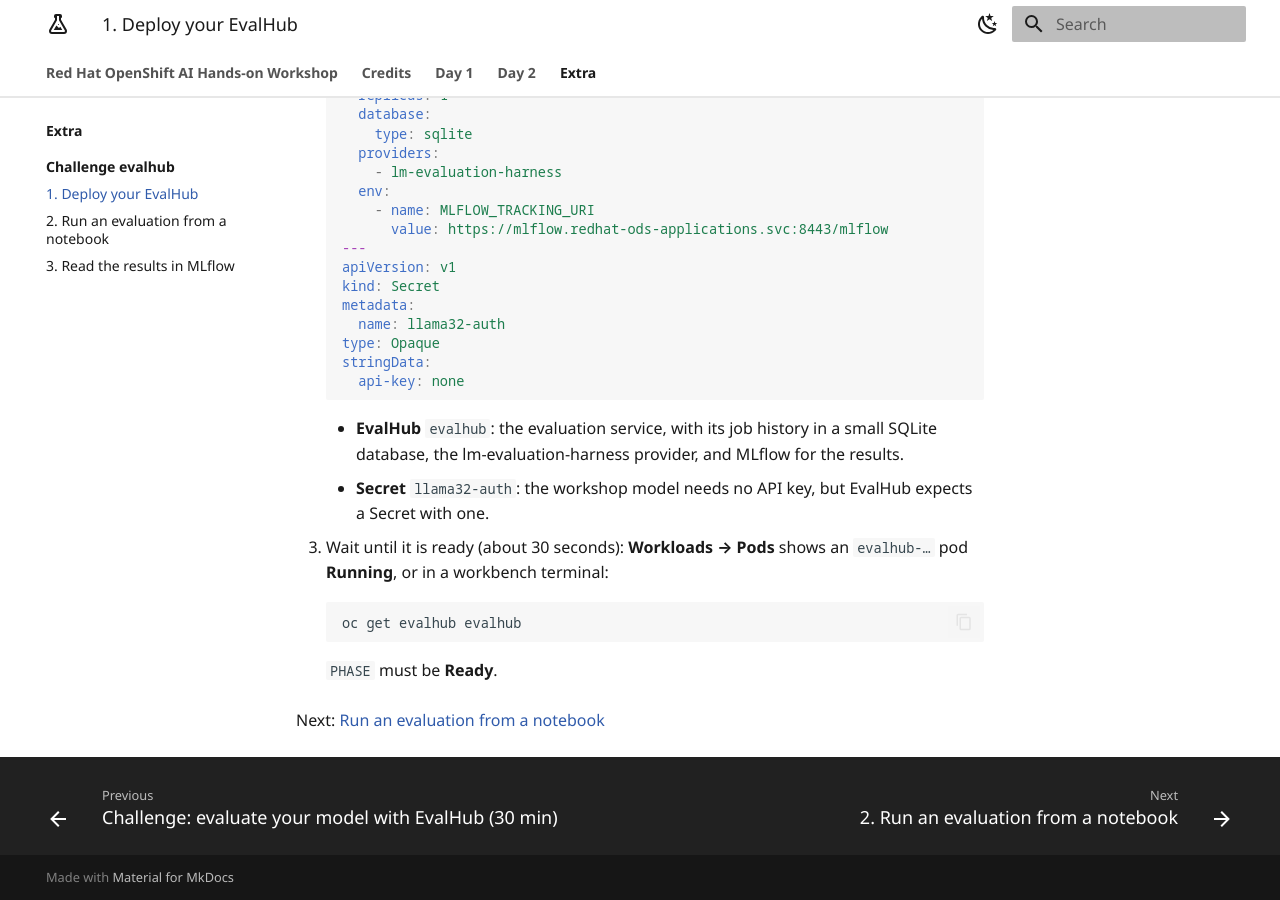
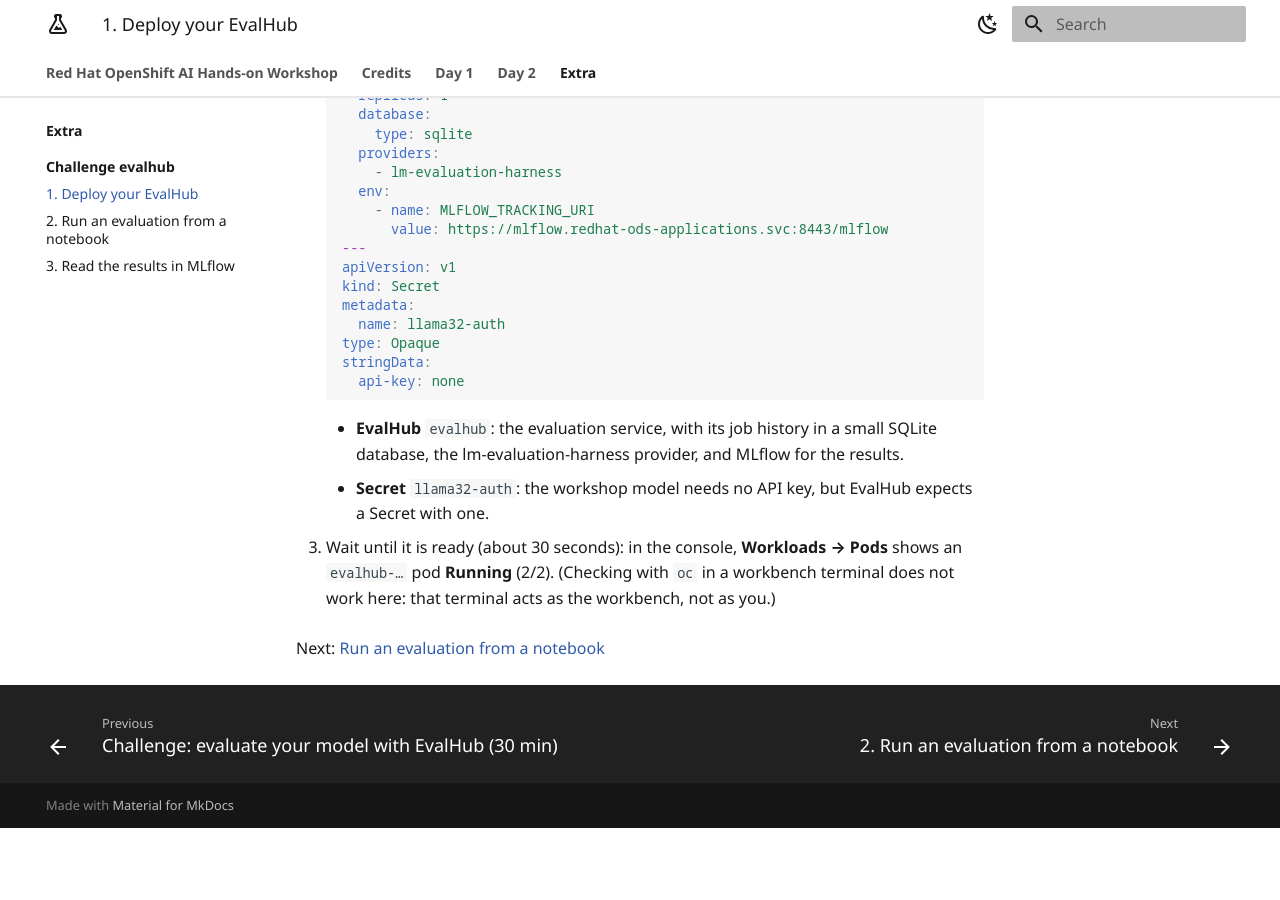
Before and after one commit to rflorenc/openshift-ai-workshop, an MkDocs documentation site: the page built from docs/extra/challenge-evalhub/1-deploy-evalhub.md, in a window 1280 px wide and 900 px high, scrolled down 532 px. Built offline with MkDocs 1.6.1 and Material for MkDocs 9.7.7, drawn with Linux system fonts in a browser that asks for light colours; after the commit the page ends 1360 px from its top, so only the background shows below that.

Commit message:
Update guides

````diff
--- a/docs/extra/challenge-evalhub/1-deploy-evalhub.md
+++ b/docs/extra/challenge-evalhub/1-deploy-evalhub.md
@@ -36,13 +36,8 @@ evaluation jobs use to reach the model.
       lm-evaluation-harness provider, and MLflow for the results.
     - **Secret** `llama32-auth`: the workshop model needs no API key, but EvalHub expects a Secret with one.
 
-3. Wait until it is ready (about 30 seconds): **Workloads → Pods** shows an `evalhub-…` pod **Running**, or in a
-   workbench terminal:
-
-    ```bash
-    oc get evalhub evalhub
-    ```
-
-    `PHASE` must be **Ready**.
+3. Wait until it is ready (about 30 seconds): in the console, **Workloads → Pods** shows an `evalhub-…` pod
+   **Running** (2/2). (Checking with `oc` in a workbench terminal does not work here: that terminal acts as the
+   workbench, not as you.)
 
 Next: [Run an evaluation from a notebook](2-run-the-evaluation.md)
````
